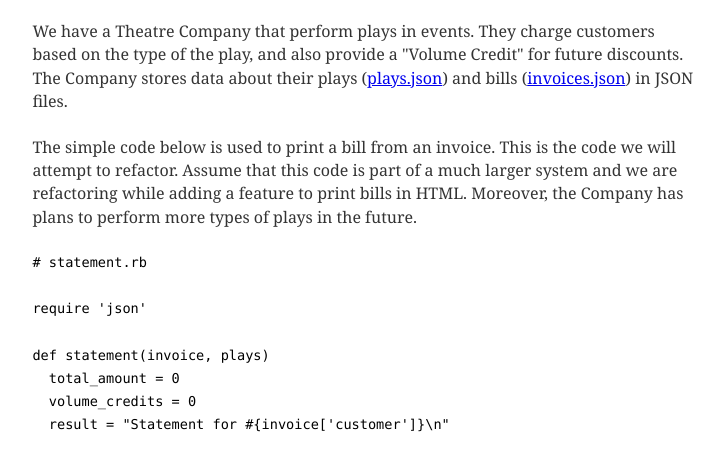
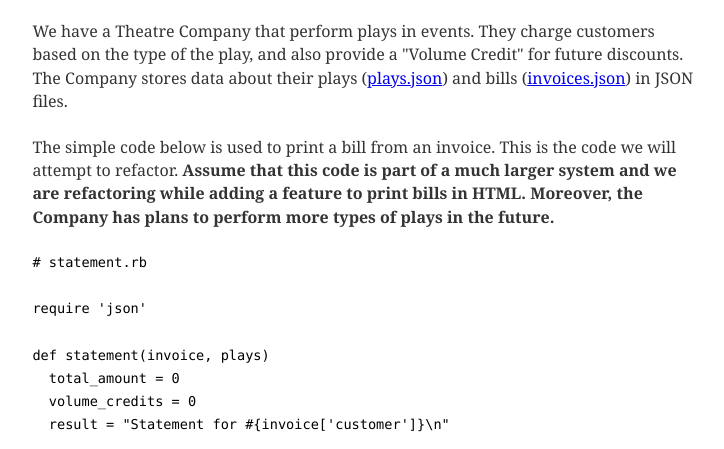
Before and after one commit to ketanbhatt/ketanbhatt.com, a Gatsby site: page /martin-fowler-refactoring-code-review/ in a window 1280 px wide. Shown: the part 648-1097 px from the top of the page, without its empty margins (277-1001 px from the left). Built offline with nearby package versions, Linux system fonts and the light colour scheme; Gatsby itself is replaced by a stand-in of ours; some packages are replaced by stand-ins of ours; code samples lack their colours; what typography-theme-github would draw is missing.

Commit message:
Make the system assumption bold

````diff
--- a/content/blog/martin-fowler-refactoring-code-review/index.md
+++ b/content/blog/martin-fowler-refactoring-code-review/index.md
@@ -17,7 +17,7 @@ If you are someone who enjoys this, I highly recommend you give this a try too.
 
 We have a Theatre Company that perform plays in events. They charge customers based on the type of the play, and also provide a "Volume Credit" for future discounts. The Company stores data about their plays ([plays.json](https://github.com/ketanbhatt/refactoring-rb/blob/master/chapter-1/a_first_example/original/plays.json)) and bills ([invoices.json](https://github.com/ketanbhatt/refactoring-rb/blob/master/chapter-1/a_first_example/original/invoices.json)) in JSON files.
 
-The simple code below is used to print a bill from an invoice. This is the code we will attempt to refactor. Assume that this code is part of a much larger system and we are refactoring while adding a feature to print bills in HTML. Moreover, the Company has plans to perform more types of plays in the future.
+The simple code below is used to print a bill from an invoice. This is the code we will attempt to refactor. **Assume that this code is part of a much larger system and we are refactoring while adding a feature to print bills in HTML. Moreover, the Company has plans to perform more types of plays in the future.**
 
 ```ruby
 # statement.rb
````
